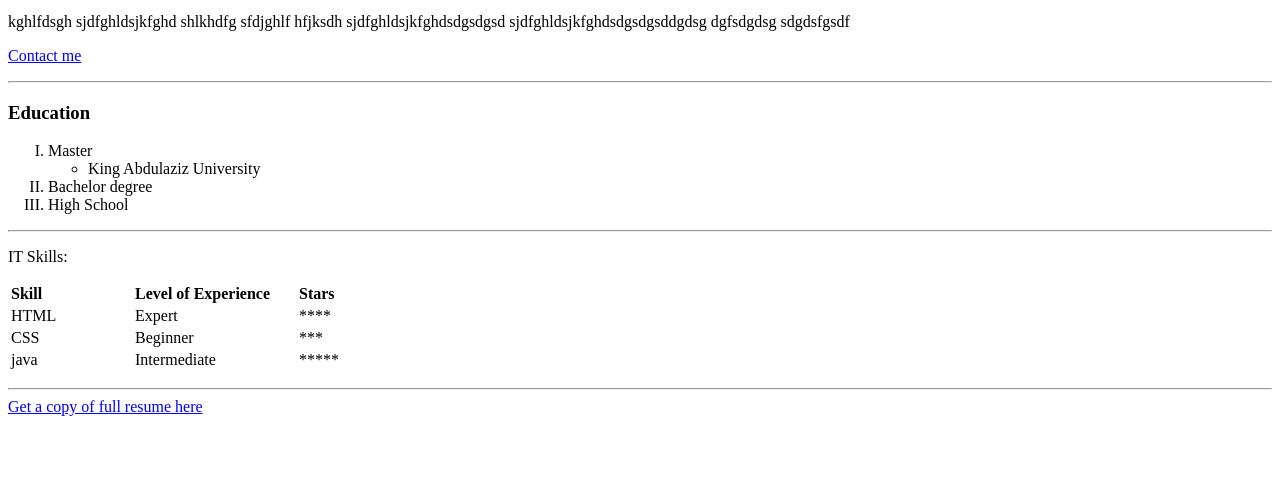
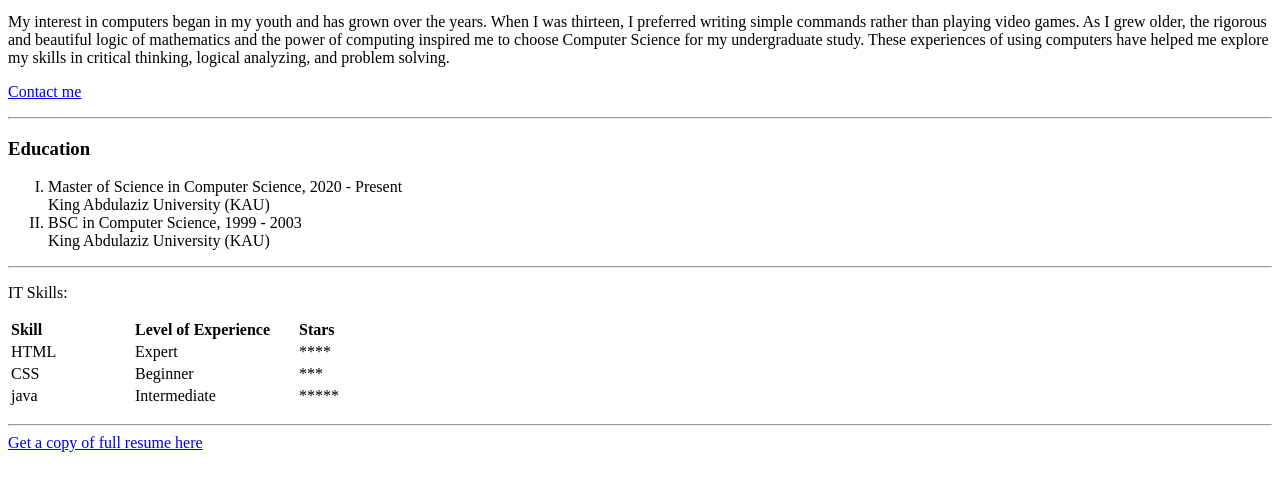
Before and after one commit to nalnahdi/CV, a plain HTML site: page index.html in a window 1280 px wide. Shown: the part 248-738 px from the top of the page. Drawn offline with Linux system fonts and the light colour scheme.

Commit message:
Add files via upload

```diff
--- a/index.html
+++ b/index.html
@@ -29,9 +29,10 @@
       </td>
     </tr>
   </table>
-  <p>kghlfdsgh sjdfghldsjkfghd shlkhdfg sfdjghlf hfjksdh
-    sjdfghldsjkfghdsdgsdgsd
-    sjdfghldsjkfghdsdgsdgsddgdsg dgfsdgdsg sdgdsfgsdf
+  <p>My interest in computers began in my youth and has grown over the years. When I was thirteen,
+    I preferred writing simple commands rather than playing video games. As I grew older,
+    the rigorous and beautiful logic of mathematics and the power of computing inspired me to choose Computer Science for my undergraduate study.
+    These experiences of using computers have helped me explore my skills in critical thinking, logical analyzing, and problem solving.
 
   <p>
     <a href="call.html"> Contact me</a>
@@ -42,19 +43,19 @@
 
   <h3>Education</h3>
   <ol type="I">
-    <li>Master
-      <ul type="*">
+    <li>Master of Science in Computer Science,    2020 - Present <br />
+      King Abdulaziz University (KAU)
+      <!-- <ul type="*">
         <li>
           King Abdulaziz University
         </li>
-      </ul>
+      </ul>-->
     </li>
-    <li>Bachelor degree
+    <li>BSC in Computer Science,     1999 - 2003 <br />
+      King Abdulaziz University (KAU)
 
     </li>
-    <li>
-      High School
-    </li>
+
 
   </ol>
 
```
Also changed, not shown: call.html (+20 -3 lines).
